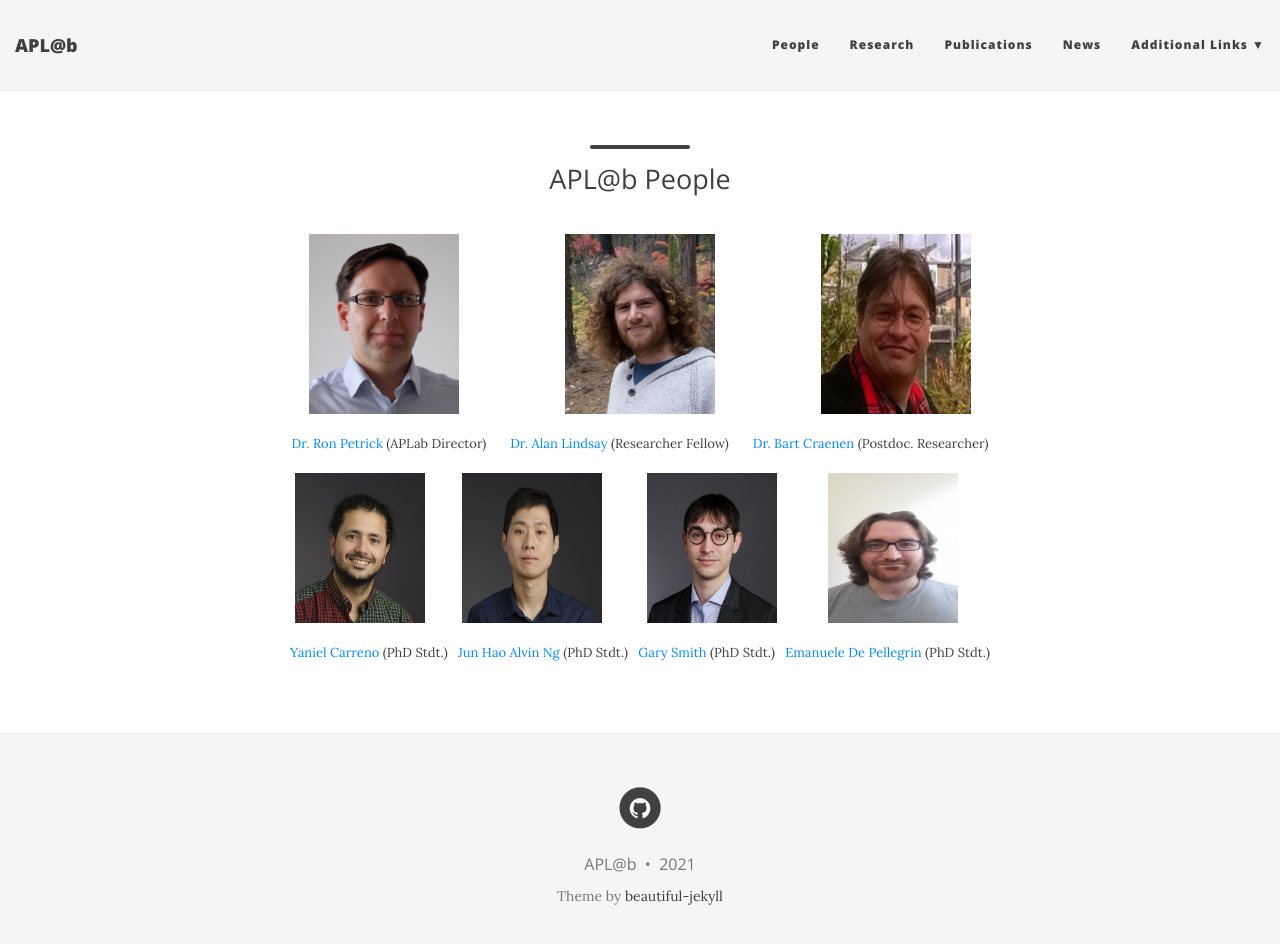
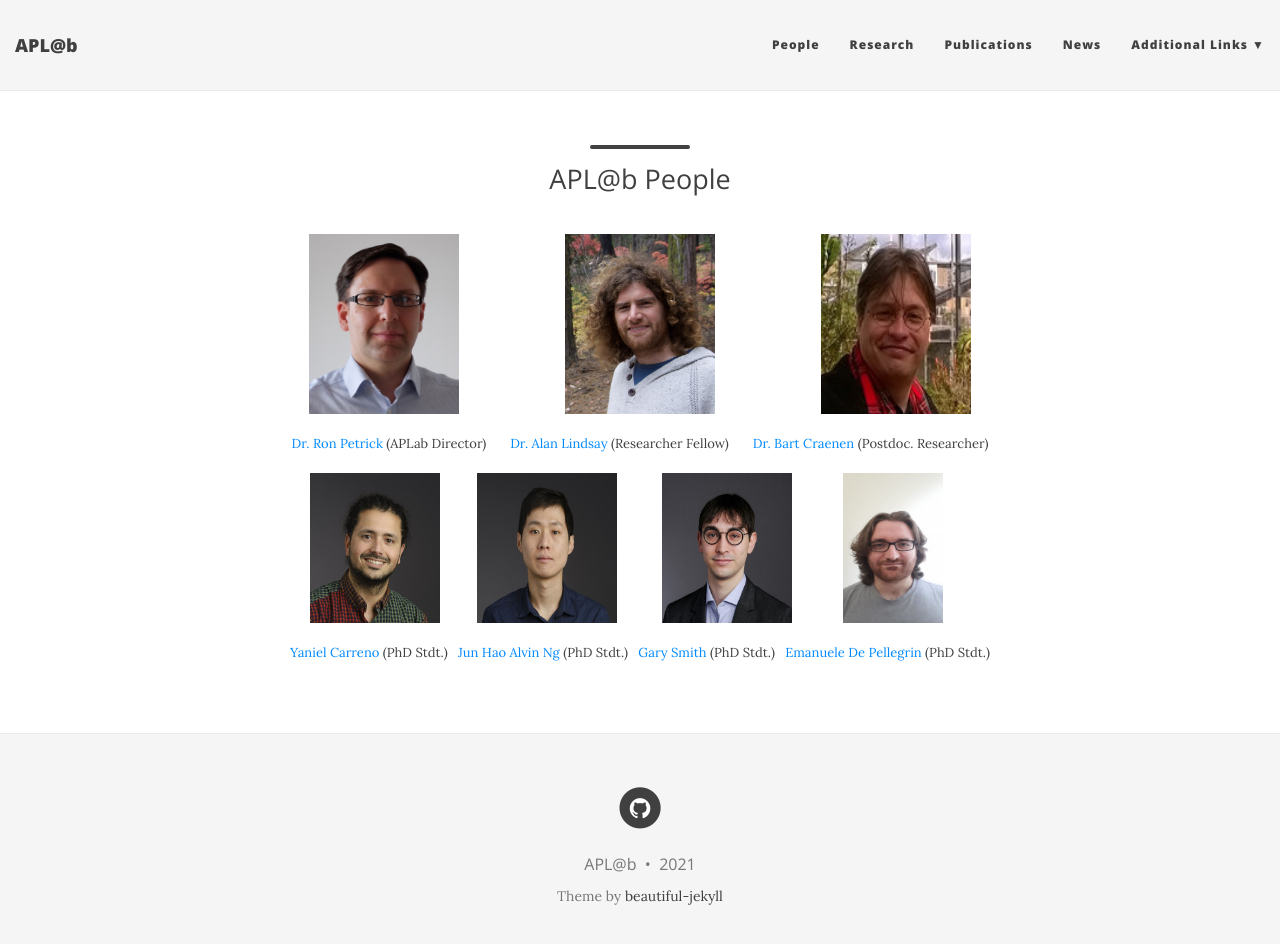
Before and after one commit to aplab2020/aplab2020.github.io, a Jekyll site: the page built from people.md, in a window 1280 px wide and 957 px high. Shown: the top 944 px of the window. Built offline with Jekyll 4.4.1, drawn with Linux system fonts in a browser that asks for light colours; nearby versions of some CDN libraries.

Commit message:
Update people.md

```diff
--- a/people.md
+++ b/people.md
@@ -21,7 +21,7 @@ show-avatar: false
 <p align="center"> <img src="/img/yaniel.jpg" align="center" width="130" height="150">  &nbsp; &nbsp;  &nbsp; &nbsp; &nbsp;
                    <img src="/img/alvin.jpg" align="center" width="140" height="150"> &nbsp; &nbsp; &nbsp;  &nbsp; &nbsp;  &nbsp;
                    <img src="/img/gary.jpg" align="center" width="130" height="150">  &nbsp; &nbsp; &nbsp; &nbsp; &nbsp;  &nbsp;  &nbsp;
-                   <img src="/img/emanuelle.jpeg" align="center" width="130" height="150"> &nbsp; &nbsp;  &nbsp;  &nbsp; </p>
+                   <img src="/img/emanuelle.jpeg" align="center" width="100" height="150"> &nbsp; &nbsp;  &nbsp;  &nbsp; </p>
 
  <p align="center"> <a href="https://www.edinburgh-robotics.org/students/yaniel-carreno" style="float:">Yaniel Carreno</a> (PhD Stdt.) &nbsp;
  <a href="https://www.edinburgh-robotics.org/students/jun-hao-alvin-ng" style="float: ;">Jun Hao Alvin Ng</a> (PhD Stdt.)  &nbsp;
```
